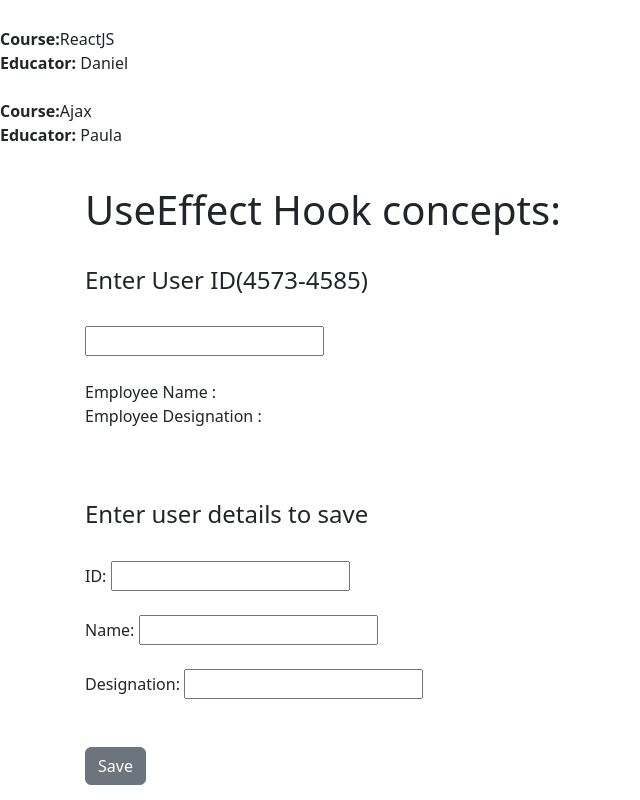
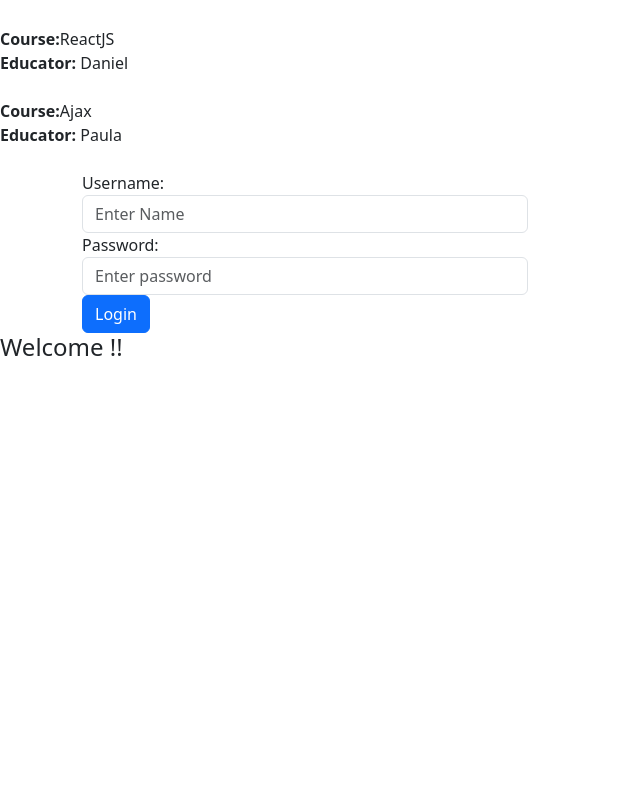
Before and after one commit to webdevsaravanan/React_Learnings, a React (Create React App) app in the folder my-app/: page / in a window 1280 px wide. Shown: the part 2485-3285 px from the top of the page, without its empty margins (0-640 px from the left). After the commit the page ends 2854 px from the top, so only its background shows below. Built offline with nearby package versions, Linux system fonts and the light colour scheme; data requests are answered from the project's data file.

Commit message:
Form concepts Day-1

```diff
--- a/my-app/public/index.html
+++ b/my-app/public/index.html
@@ -41,6 +41,7 @@
     <div id="Educator"></div>
     <div id="EmployeeSearch"></div>
     <div id="Sample"></div>
+    <div id="Form"></div>
     <!--
       This HTML file is a template.
       If you open it directly in the browser, you will see an empty page.
--- /dev/null
+++ b/my-app/src/Form.js
@@ -0,0 +1,45 @@
+import "bootstrap/dist/css/bootstrap.min.css";
+import React, { useState } from "react";
+const Form = () => {
+const [username,setUsername] = useState('')
+const [password,setPassword] = useState('')
+ return (
+  <>
+   <div className="container">
+    <form>
+     <div className="form-group">
+      <label htmlFor="name">Username:</label>
+      <input
+       style={{ width: "40%" }}
+       type="text"
+       className="form-control"
+       id="name"
+       placeholder="Enter Name"
+       name="name"
+       value={username}
+      onChange={(event) => setUsername(event.target.value)}
+      />
+     </div>
+     <div className="form-group">
+      <label htmlFor="pwd">Password:</label>
+      <input
+       style={{ width: "40%" }}
+       type="password"
+       className="form-control"
+       id="pwd"
+       placeholder="Enter password"
+       name="password"
+       value={password}
+       onChange={(event) => setPassword(event.target.value)}
+      />
+     </div>
+     <button type="button" className="btn btn-primary">
+      Login
+     </button>
+    </form>
+   </div>
+   <h4>Welcome {username} !!</h4>
+  </>
+ );
+};
+export default Form;
--- a/my-app/src/index.js
+++ b/my-app/src/index.js
@@ -16,6 +16,7 @@ import Card from './Card';
 import Educator from './Educator';
 import EmployeeSearch from './EmployeeSearch';
 import Sample from './Sample';
+import Form from './Form';
 // const root = ReactDOM.createRoot(document.getElementById('root'));
 // root.render(
 //   <React.StrictMode>
@@ -89,4 +90,7 @@ sample.render(
       sample.unmount( document.getElementById('Sample') );
       console.log("unmounted")
      }, 5000);
+
+const form = ReactDOM.createRoot(document.getElementById('EmployeeSearch'))
+form.render(<Form />)
 reportWebVitals()
```
